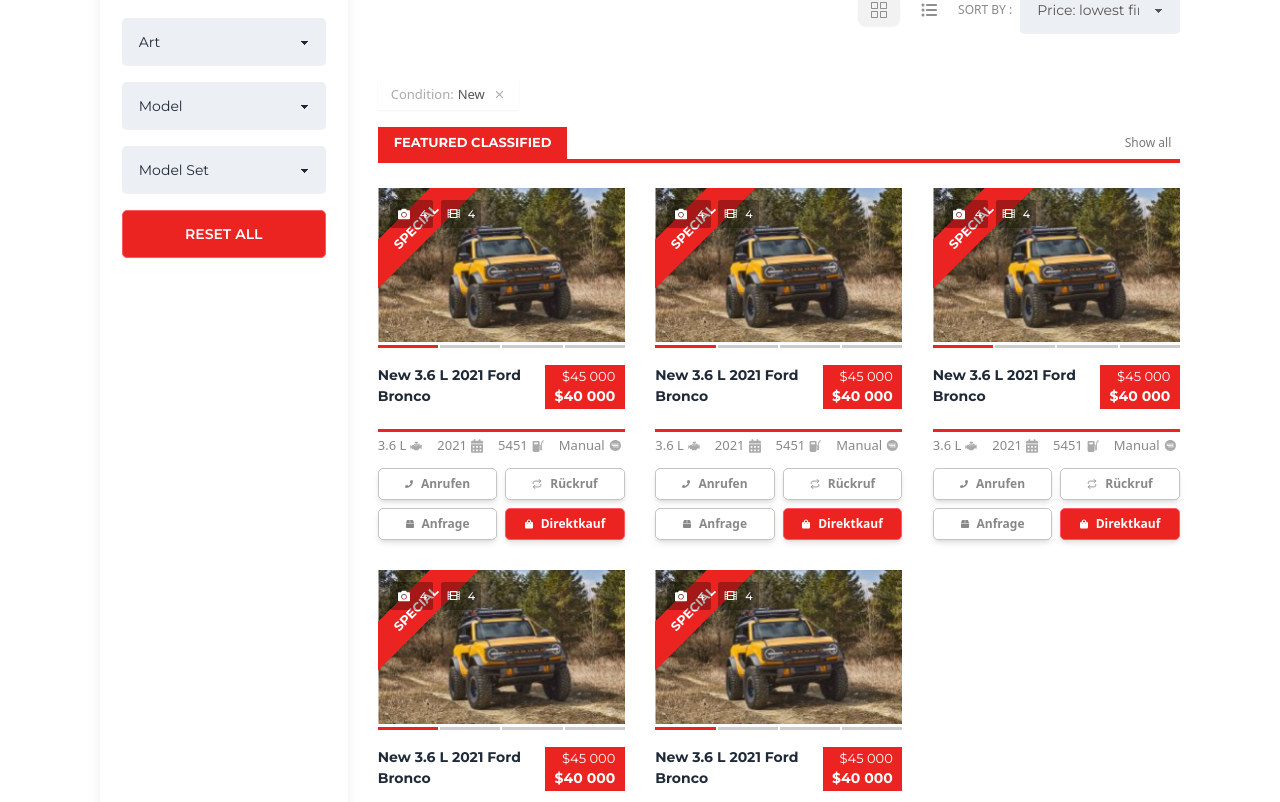
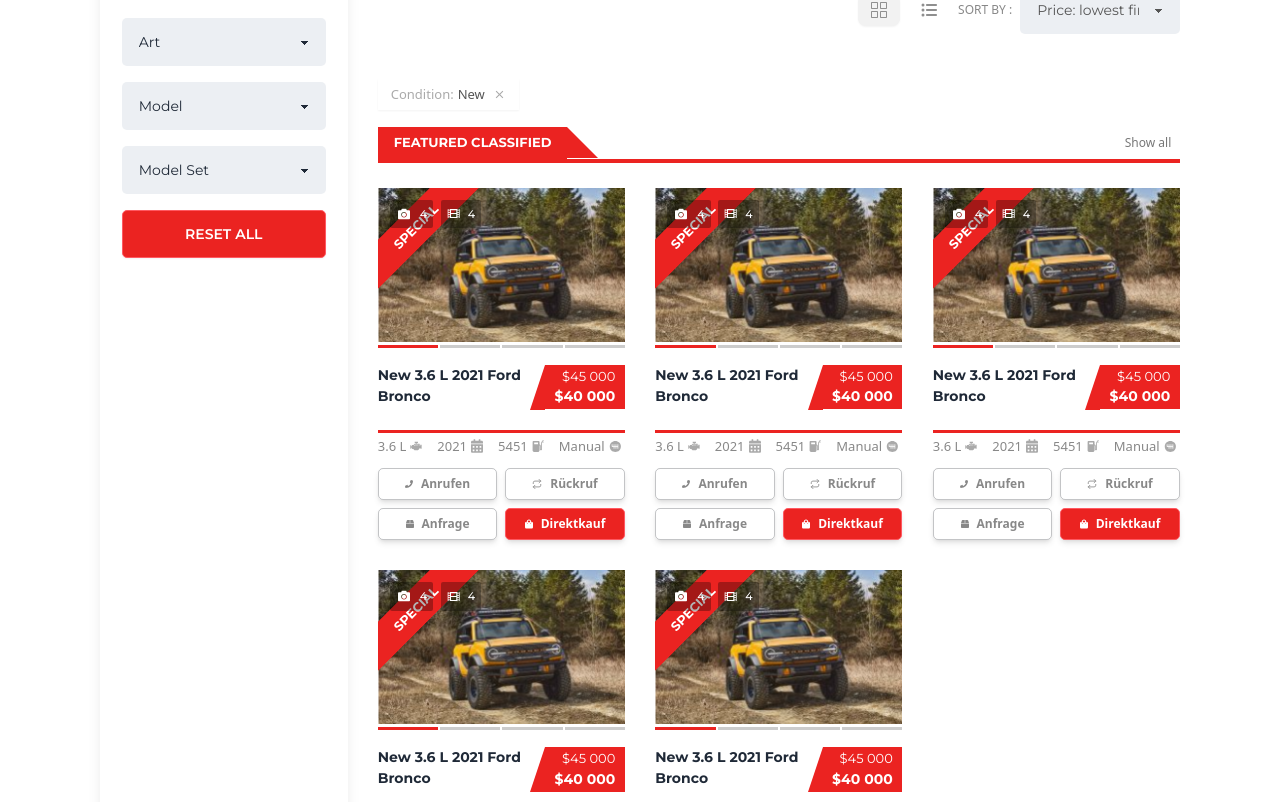
Before and after one commit to RohmadEW/janson-car-dealer, a Next.js app: page / in a window 1280 px wide. Shown: the part 378-1180 px from the top of the page. Built offline with nearby package versions, Linux system fonts and the light colour scheme.

Commit message:
feat: card miring

```diff
--- a/src/app/components/Card.tsx
+++ b/src/app/components/Card.tsx
@@ -40,11 +40,16 @@
         <div className="h-[3px] bg-[#CCCCCC]"></div>
         <div className="h-[3px] bg-[#CCCCCC]"></div>
       </div>
-      <div className="flex justify-between gap-1 mt-[17px]">
-        <div className="font-bold text-[14px]">New 3.6 L 2021 Ford Bronco</div>
-        <div className="px-[9.5px] py-[2px] bg-[#EB2321] text-white">
-          <div className="text-[13px] text-right">$45&nbsp;000</div>
-          <div className="text-[14px] font-bold text-right">$40&nbsp;000</div>
+      <div className="flex mt-[17px]">
+        <div className="font-bold text-[14px] mr-auto">
+          New 3.6 L 2021 Ford Bronco
+        </div>
+        <div className="w-0 h-0 border-b-[45px] border-b-[#EB2321] border-l-[15px] border-l-transparent"></div>
+        <div>
+          <div className="px-[9.5px] py-[2px] bg-[#EB2321] text-white">
+            <div className="text-[13px] text-right">$45&nbsp;000</div>
+            <div className="text-[14px] font-bold text-right">$40&nbsp;000</div>
+          </div>
         </div>
       </div>
       <div className="mt-[20px] h-[3px] w-full bg-[#EB2321]"></div>
--- a/src/app/components/Content.tsx
+++ b/src/app/components/Content.tsx
@@ -28,10 +28,11 @@
           <Filter />
         </div>
         <div className="mt-[17px]">
-          <div className="flex items-center justify-between gap-4 border-b-[#EB2321] border-b-[4px]">
+          <div className="flex items-center border-b-[#EB2321] border-b-[4px]">
             <div className="text-[13px] font-bold uppercase py-[6px] px-[16px] bg-[#EB2321] text-white">
               Featured Classified
             </div>
+            <div className="w-0 h-0 border-b-[31.5px] border-b-[#EB2321] border-r-[31.5px] border-r-transparent mr-auto"></div>
             <button className="btn btn-xs btn-ghost ">
               <div className="font-sans text-[#777777] font-light">
                 Show all
```
